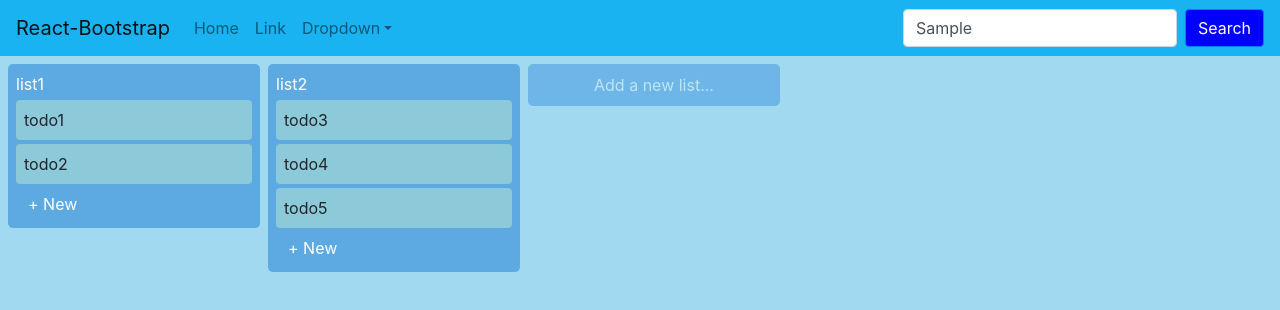
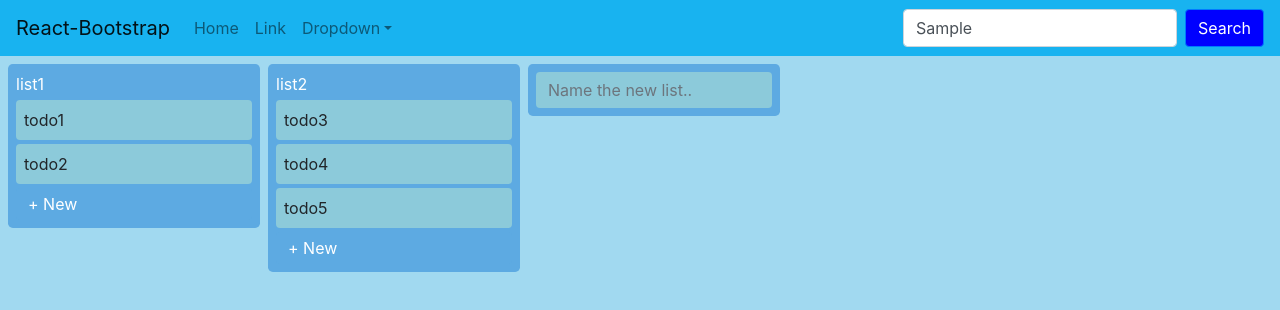
Before and after one commit to jasperdyb/ReactTrelloClone, a React (Create React App) app in the folder client/: page / in a window 1280 px wide. Both pictures are taken after typing "Sample" into the empty fields and a click on the button "Add a new list...". Shown: the top 310 px of the page. Built offline with nearby package versions, Linux system fonts and the light colour scheme.

Commit message:
Build toggle editing function on NewList

```diff
--- a/client/src/components/NewList.jsx
+++ b/client/src/components/NewList.jsx
@@ -1,10 +1,42 @@
-import React from "react";
-import { Button } from "react-bootstrap";
+import React, { useState, useRef, useEffect } from "react";
+import { Button, Form } from "react-bootstrap";
 
 export default function NewList() {
-  return (
-    <Button className="list p-2 m-1  rounded-lg new-list">
-      Add a new list...
-    </Button>
-  );
+  const [editing, updateEditing] = useState(false);
+  const editRef = useRef(null);
+
+  function toggleEditing() {
+    updateEditing(!editing);
+  }
+
+  useEffect(() => {
+    if (editing && editRef.current) {
+      editRef.current.focus();
+    }
+  }, [editing]);
+
+  if (!editing) {
+    return (
+      <Button
+        className="list p-2 m-1  rounded-lg new-list"
+        onClick={toggleEditing}
+      >
+        Add a new list...
+      </Button>
+    );
+  } else {
+    return (
+      <div className="list p-2 m-1  rounded-lg">
+        <Form>
+          <Form.Control
+            as="textarea"
+            rows="1"
+            placeholder="Name the new list.."
+            ref={editRef}
+            onBlur={toggleEditing}
+          />
+        </Form>
+      </div>
+    );
+  }
 }
```
